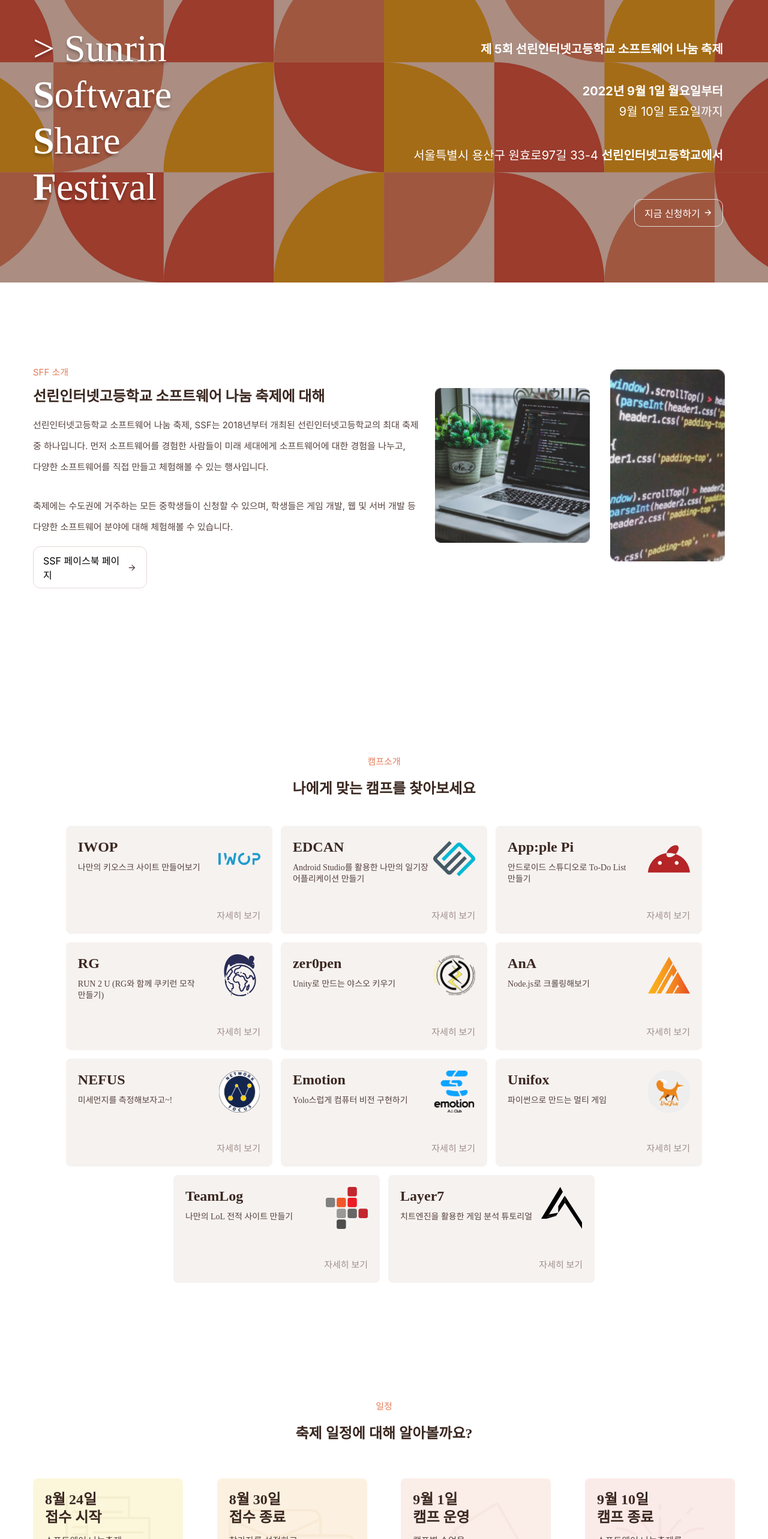
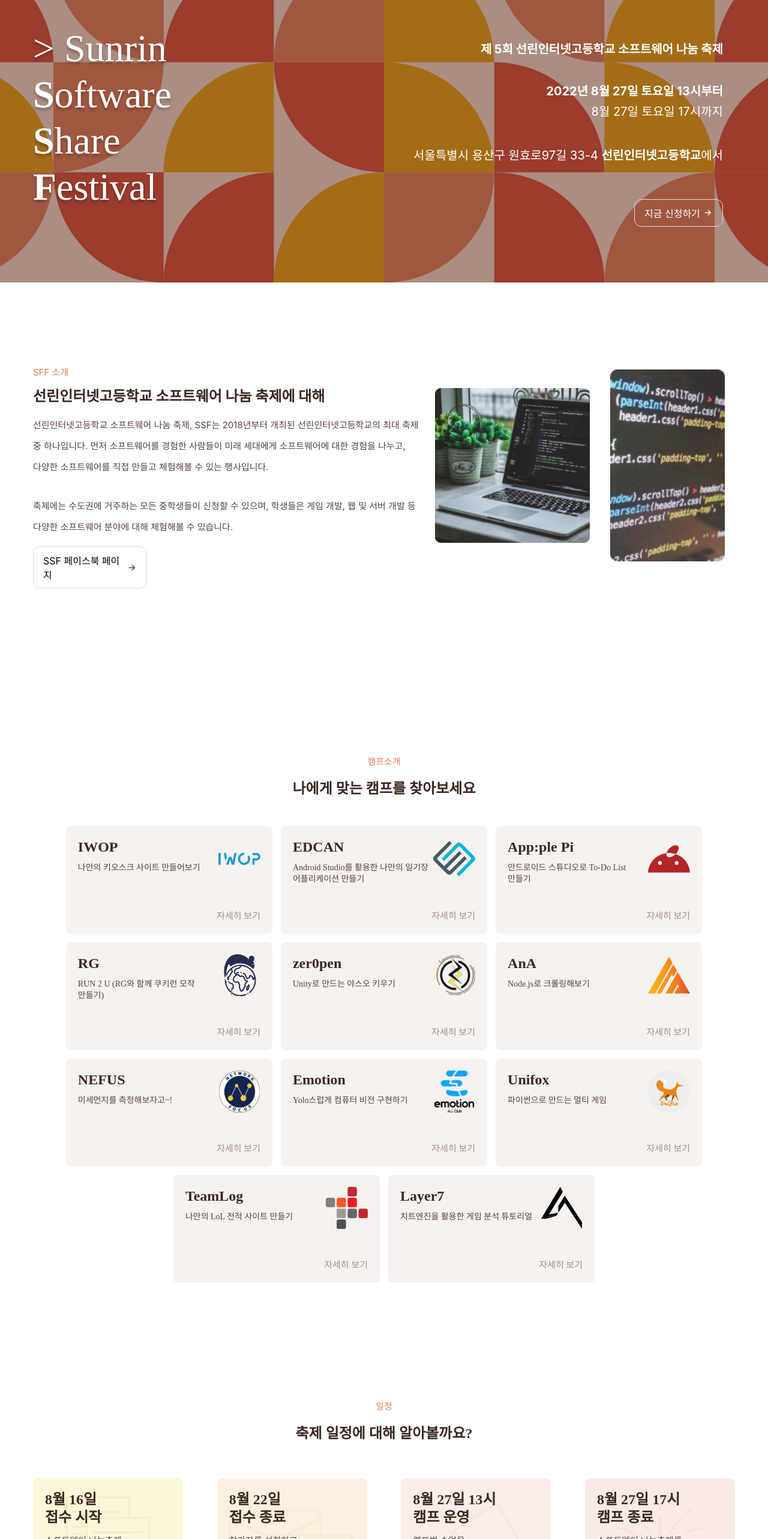
Before and after one commit to iam-green/ssf-website, a Next.js app: page / in a window 1280 px wide. Shown: the part 140-2706 px from the top of the page at 60% size. Built offline with nearby package versions, Linux system fonts and the light colour scheme; a web font is replaced by a local one.

Commit message:
edit: festival date and schedule

```diff
--- a/component/Application.tsx
+++ b/component/Application.tsx
@@ -57,13 +57,13 @@
                 }}>
                     <Card
                         title={<>접수 결과 및 인원</>}
-                        context='접수 결과는 8월 30일 오후 5시에 개별적으로 안내되며 캠프별 인원은 10명입니다. 참가자에게는 교재가 배송되며 교육 수료 후 이수증이 발급됩니다.'
+                        context='접수 결과는 8월 22일 오후 저녁에 개별적으로 안내되며 캠프별 인원은 10명입니다. 참가자에게는 교재가 배송되며 교육 수료 후 이수증이 발급됩니다.'
                         color='#FCF7DB'
                         style={CardCSS}
                     />
                     <Card
                         title={<>신청 방법</>}
-                        context='8월 24일(화)부터 8월 30일(월) 오후 1시까지 이 페이지 하단에 있는 신청 버튼을 통해 접수하실 수 있습니다.'
+                        context='8월 16일(화)부터 8월 22일(월) 오후 1시까지 이 페이지 하단에 있는 신청 버튼을 통해 접수하실 수 있습니다.'
                         color='#FCF1E0'
                         style={CardCSS}
                     />
--- a/component/Banner.tsx
+++ b/component/Banner.tsx
@@ -55,11 +55,11 @@
                         ...BannerContent,
                         lineHeight: '34px'
                     }}>
-                        <span style={Bold}>2022년 9월 1일 월요일부터</span> <br/>
-                        9월 10일 토요일까지
+                        <span style={Bold}>2022년 8월 27일 토요일 13시부터</span> <br/>
+                        8월 27일 토요일 17시까지
                     </p>
                     <p style={BannerContent}>
-                        서울특별시 용산구 원효로97길 33-4 <span style={Bold}>선린인터넷고등학교에서</span>
+                        서울특별시 용산구 원효로97길 33-4 <span style={Bold}>선린인터넷고등학교</span>에서
                     </p>
                     <div style={{
                         display: 'flex',
--- a/component/MobileBanner.tsx
+++ b/component/MobileBanner.tsx
@@ -78,8 +78,8 @@
                     height: '28%',
                     marginLeft: '30px'
                 }}>
-                    <span style={{ margin: '6px', ...Bold }}>2022년 9월 1일 월요일부터</span>
-                    <span style={{ margin: '6px' }}>9월 10일 토요일까지</span>
+                    <span style={{ margin: '6px', ...Bold }}>2022년 8월 27일 토요일 13시부터</span>
+                    <span style={{ margin: '6px' }}>8월 27일 토요일 17시까지</span>
                 </div>
                 <div style={{
                     flexGrow: 1,
--- a/component/Schedule.tsx
+++ b/component/Schedule.tsx
@@ -54,28 +54,28 @@
                     }
                 }}>
                     <Card
-                        title={<>8월 24일<br/>접수 시작</>}
+                        title={<>8월 16일<br/>접수 시작</>}
                         context='소프트웨어 나눔축제 접수를 시작합니다.'
                         color='#FCF7DB'
                         icon={<img src='images/schedule_1.png' alt='schedule logo'/>}
                         style={CardCSS}
                     />
                     <Card
-                        title={<>8월 30일<br/>접수 종료</>}
+                        title={<>8월 22일<br/>접수 종료</>}
                         context='참가자를 선정하고 안내문자를 발송합니다.'
                         color='#FCF1E0'
                         icon={<img src='images/schedule_2.png' alt='schedule logo'/>}
                         style={CardCSS}
                     />
                     <Card
-                        title={<>9월 1일<br/>캠프 운영</>}
+                        title={<>8월 27일 13시<br/>캠프 운영</>}
                         context='캠프별 수업을 진행합니다.'
                         color='#FBEDE8'
                         icon={<img src='images/schedule_3.png' alt='schedule logo'/>}
                         style={CardCSS}
                     />
                     <Card
-                        title={<>9월 10일<br/>캠프 종료</>}
+                        title={<>8월 27일 17시<br/>캠프 종료</>}
                         context='소프트웨어 나눔축제를 마무리합니다.'
                         color='#FBEBE8'
                         icon={<img src='images/schedule_4.png' alt='schedule logo'/>}
```
